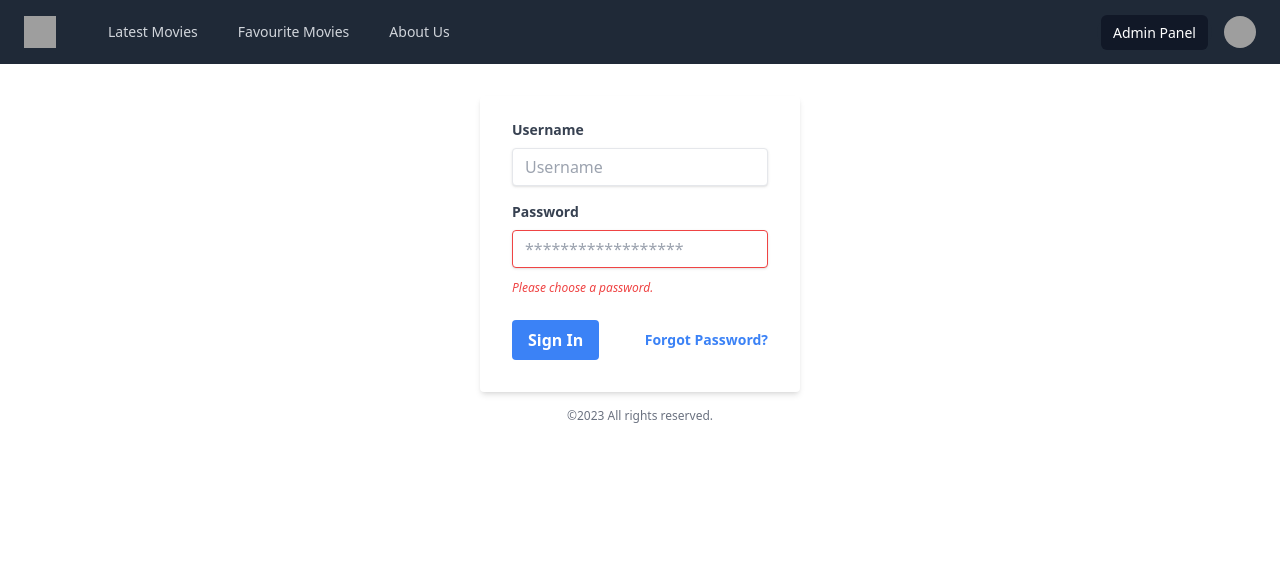
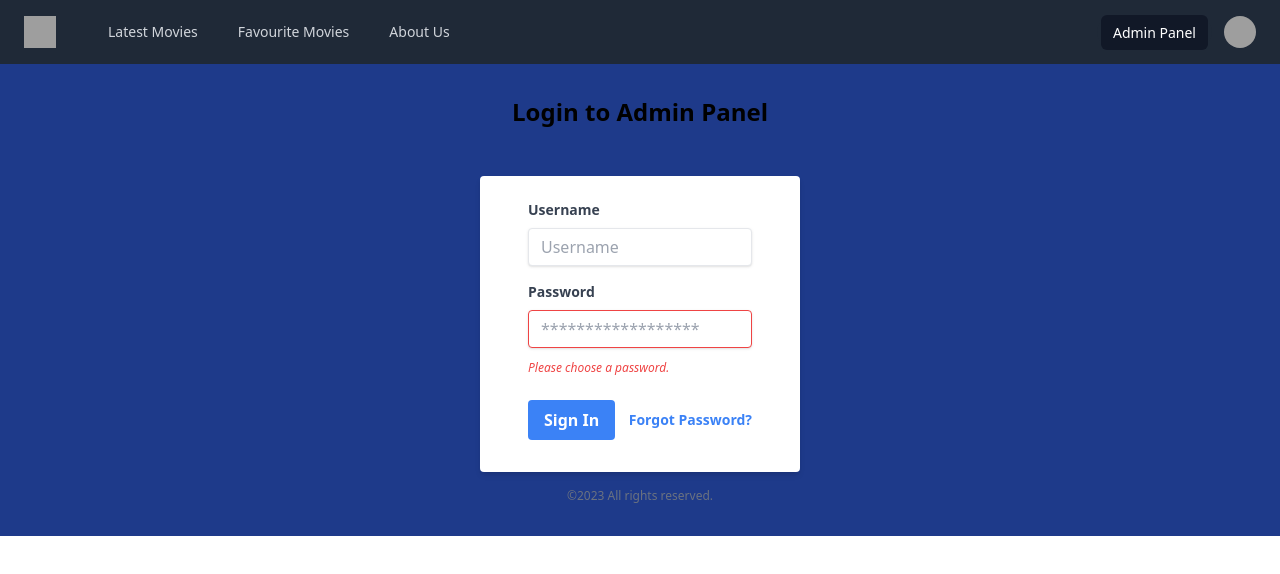
Before and after one commit to zainshahbaz786/Movies-App, a React (Vite) app in the folder moviesapp/: page /admin in a window 1280 px wide. Shown: the top 574 px of the page. Built offline with nearby package versions, Linux system fonts and the light colour scheme; grey boxes are pictures that could not be loaded.

Commit message:
All in working stage.

```diff
--- a/moviesapp/src/Components/AdminPage.jsx
+++ b/moviesapp/src/Components/AdminPage.jsx
@@ -6,9 +6,14 @@ const AdminPage = () => {
 <>
 
 <Navbar/>
-<div className="flex p-8 justify-center">
+<div className="flex p-8 justify-center bg-blue-900 h-max">
+
 <div class="w-full max-w-xs">
-  <form class="bg-white shadow-md rounded px-8 pt-6 pb-8 mb-4">
+<h3 class="text-2xl font-extrabold dark:text-black justify-center text-center">Login to Admin Panel</h3>
+<br/>
+<br/>
+
+  <form class="bg-white shadow-md rounded px-12 pt-6 pb-8 mb-4">
     <div class="mb-4">
       <label class="block text-gray-700 text-sm font-bold mb-2" for="username">
         Username
--- a/moviesapp/src/Components/HomePage.jsx
+++ b/moviesapp/src/Components/HomePage.jsx
@@ -18,7 +18,9 @@ const HomePage = () => {
 
       console.log(result);
       setData(result);
+
       debugger;
+      console.log(data);
     });
   }, []);
 
@@ -35,6 +37,7 @@ const HomePage = () => {
           {/* 1st card */}
 
           {data?.map((item, index) => {
+           {debugger}
 
 
             <>
--- a/moviesapp/src/Components/Login.jsx
+++ b/moviesapp/src/Components/Login.jsx
@@ -6,39 +6,35 @@ const Login = () => {
   const [Username, setUsername] = useState("");
   const [password, setPassword] = useState("");
   const [token, setToken] = useState("");
-
+  var [WrongCred, setWrongCred] = useState(false);
   const handleSubmit = async (e) => {
-
     e.preventDefault();
-console.log("handleSubmit");
+    console.log("handleSubmit");
 
     try {
+      const response = await axios.post("http://127.0.0.1:8000/authenticate/", {
+        username: Username,
+        password: password,
+      });
+      debugger;
 
-     debugger;
-      const response = await axios.post("http://127.0.0.1:8000/authenticate/", {
-
-        username:Username,
-        password:password,
-      });
-debugger;
-console.log(response.data.access);
+      console.log(response.data.access);
 
       // Store the JWT in local storage
       localStorage.setItem("jwt", response.data.access);
-      debugger;
+
       // Redirect the user to the dashboard page
       window.location.href = "/explore";
-    }
-
-
-
-    catch (error) {
-       console.error(error);
-       window.location.href = "/";
+      debugger;
+    } catch (error) {
+      WrongCred = true;
+      debugger;
+      setWrongCred(WrongCred);
+      console.error(error);
+      //window.location.href = "/";
     }
   };
   const loginProfile = () => {
-    debugger;
     console.log("loginProfile");
   };
 
@@ -131,6 +127,18 @@ console.log(response.data.access);
             </div>
 
             <div className="flex items-center justify-between">
+              {WrongCred ? (
+                <div className=" text-red-700  py-3 rounded relative" role="alert">
+  <strong className="font-bold">Incorrect Credentials!</strong>
+
+  <span className="absolute top-0 bottom-0 right-0 px-4 py-3">
+    {/* <svg className="fill-current h-6 w-6 text-red-500" role="button" xmlns="http://www.w3.org/2000/svg" viewBox="0 0 20 20"><title>Close</title><path d="M14.348 14.849a1.2 1.2 0 0 1-1.697 0L10 11.819l-2.651 3.029a1.2 1.2 0 1 1-1.697-1.697l2.758-3.15-2.759-3.152a1.2 1.2 0 1 1 1.697-1.697L10 8.183l2.651-3.031a1.2 1.2 0 1 1 1.697 1.697l-2.758 3.152 2.758 3.15a1.2 1.2 0 0 1 0 1.698z"/></svg> */}
+  </span>
+</div>
+              ) : (
+                ""
+              )}
+
               <button
                 type="submit"
                 className=" rounded-lg bg-red-600 px-5 py-3 text-sm font-medium text-white flex justify-center hover:bg-red-700"
```
